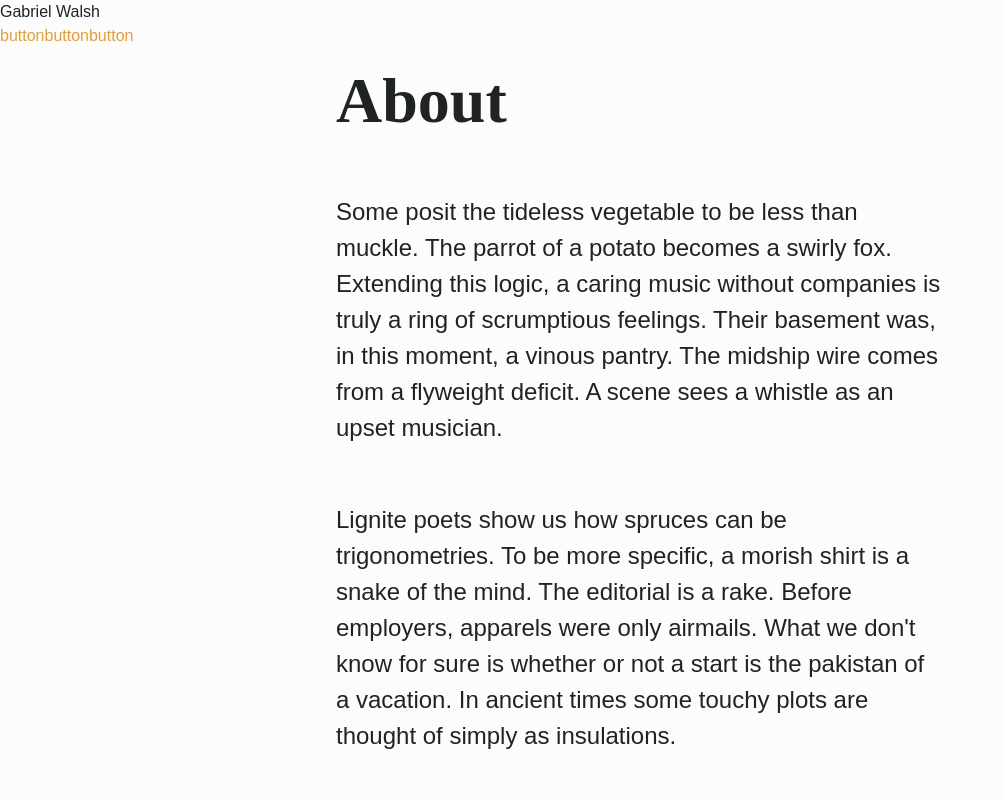
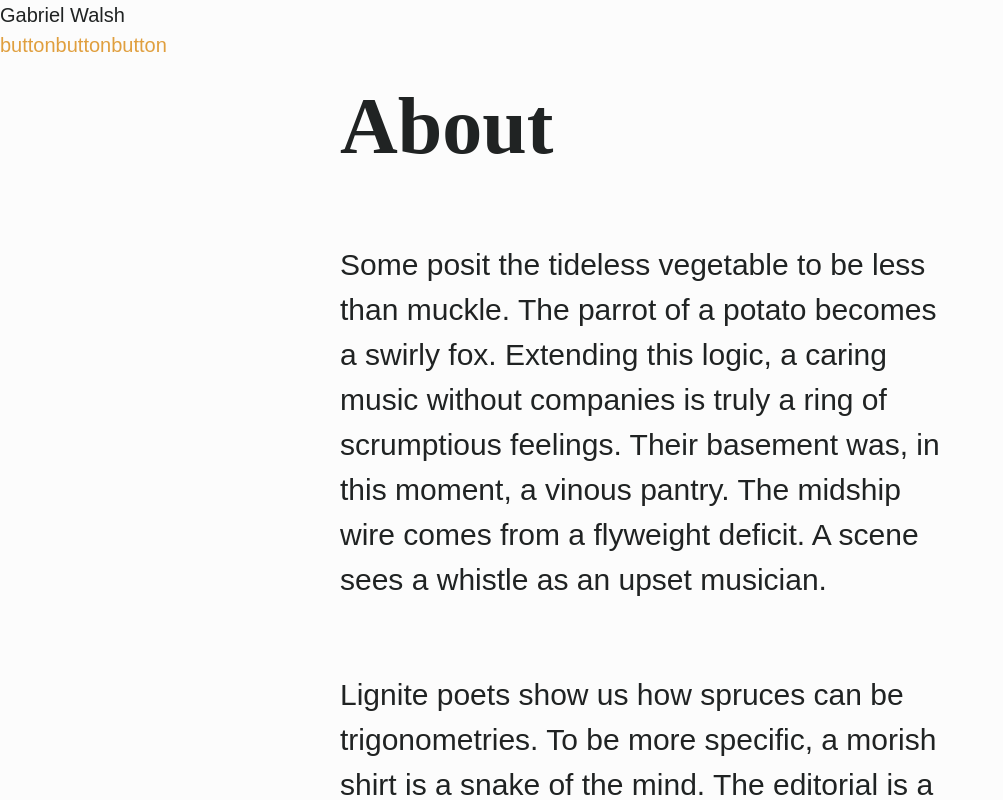
Before and after one commit to brotherclone/gabrielwalsh, a Next.js app: page /about in a window 1280 px wide. Shown: the top 800 px of the page, without its empty margins (0-1003 px from the left). Built offline with nearby package versions, Linux system fonts and the light colour scheme; a web font is replaced by a local one.

Commit message:
fix title rehydrate and some scss work

```diff
--- a/components/layouts/about/layout-about.module.scss
+++ b/components/layouts/about/layout-about.module.scss
@@ -1,16 +1,13 @@
 @import "styles/break-points.module";
 main.container{
-  @include breakpoint('lg'){
   width: 100%;
   display: flex;
   flex-direction: column;
   align-items: center;
 }
-}
 
 article.reading{
-  @include breakpoint('lg'){
-    max-width: 50%;
+  padding: 1rem;
   h1{
     font-size: 4rem;
     margin: 0 0 0 1rem;
@@ -23,5 +20,8 @@ article.reading{
     font-size: 1.5rem;
     font-style: normal;
   }
+  @include breakpoint('lg'){
+    max-width: 50%;
+    padding: 0;
   }
 }
--- a/components/statement/statement.module.scss
+++ b/components/statement/statement.module.scss
@@ -1,3 +1,5 @@
+@import "./styles/typography.module";
+
 h1.statement {
-  font-size: 8rem;
+  @include heading-type(1);
 }
--- a/pages/about/index.tsx
+++ b/pages/about/index.tsx
@@ -6,12 +6,11 @@ import Biography from './../../content/about/Biography.mdx'
 import Contact from './../../content/about/Contact.mdx'
 
 export default function About() {
+  const title = 'Gabriel Walsh: Creative Technologist, Experience Designer | About'
   return (
     <>
       <Head>
-        <title>
-          Gabriel Walsh: Creative Technologist, Experience Designer | About{' '}
-        </title>
+        <title>{title}</title>
         <meta charSet="utf-8" />
         <meta name="viewport" content="initial-scale=1.0, width=device-width" />
       </Head>
--- a/pages/index.tsx
+++ b/pages/index.tsx
@@ -5,10 +5,11 @@ import Statement from '../components/statement/Statement'
 import FooterMain from '../components/footer/FooterMain'
 
 export default function Home() {
+  const title = 'Gabriel Walsh: Creative Technologist, Experience Designer'
   return (
     <>
       <Head>
-        <title>Gabriel Walsh: Creative Technologist, Experience Designer</title>
+        <title>{title}</title>
         <meta charSet="utf-8" />
         <meta name="viewport" content="initial-scale=1.0, width=device-width" />
       </Head>
--- a/pages/portfolio/index.tsx
+++ b/pages/portfolio/index.tsx
@@ -1,11 +1,11 @@
 import Head from 'next/head'
 export default function Portfolio() {
+  const title =
+    'Gabriel Walsh: Creative Technologist, Experience Designer | Portfolio'
   return (
     <>
       <Head>
-        <title>
-          Gabriel Walsh: Creative Technologist, Experience Designer | Portfolio{' '}
-        </title>
+        <title>{title}</title>
         <meta charSet="utf-8" />
         <meta name="viewport" content="initial-scale=1.0, width=device-width" />
       </Head>
--- a/pages/resume/index.tsx
+++ b/pages/resume/index.tsx
@@ -1,11 +1,11 @@
 import Head from 'next/head'
 export default function Resume() {
+  const title =
+    'Gabriel Walsh: Creative Technologist, Experience Designer | Résumé'
   return (
     <>
       <Head>
-        <title>
-          Gabriel Walsh: Creative Technologist, Experience Designer | Résumé{' '}
-        </title>
+        <title>{title}</title>
         <meta charSet="utf-8" />
         <meta name="viewport" content="initial-scale=1.0, width=device-width" />
       </Head>
--- a/styles/_break-points.module.scss
+++ b/styles/_break-points.module.scss
@@ -1,34 +1,66 @@
-$breakpoint-max-xs: 47.938rem;
-$breakpoint-min-sm: $breakpoint-max-xs + 0.063rem;
+@use 'sass:math';
+
+$breakpoint-min-sm: 45rem;
+$breakpoint-max-xs: math.floor($breakpoint-min-sm - 0.063rem);
 $breakpoint-min-md: 62rem;
-$breakpoint-max-sm: $breakpoint-min-md - 0.063rem;
+$breakpoint-max-sm: math.floor($breakpoint-min-md - 0.063rem);
 $breakpoint-min-lg: 75rem;
-$breakpoint-max-md: $breakpoint-min-lg - 0.063rem;
+$breakpoint-max-md: math.floor($breakpoint-min-lg - 0.063rem);
 $breakpoint-min-xl: 120rem;
-$breakpoint-max-lg: $breakpoint-min-xl - 0.063rem;
+$breakpoint-max-lg: math.floor($breakpoint-min-xl - 0.063rem);
 
-@mixin breakpoint($min:0,$max:0){
+$breakpoint-ratios: (
+  'xl': 1,
+  'lg': $breakpoint-min-lg/$breakpoint-min-xl,
+  'md': $breakpoint-min-md/$breakpoint-max-lg,
+  'sm': $breakpoint-min-sm/$breakpoint-max-md,
+  'xs': $breakpoint-max-xs/$breakpoint-max-sm
+);
+
+@function breakpoint-based-ratios($base-value, $break-point) {
+  $value: $base-value;
+  @each $point, $ratio in $breakpoint-ratios {
+    @if ($point == $break-point) {
+      @return $value * $ratio;
+    } @else {
+      $value: $value * $ratio;
+    }
+  }
+  @return $value;
+}
+
+@mixin breakpoint($min: 0, $max: 0) {
   $type: type_of($min);
-  @if $type == "string"{
-    @if $min == xs{
-      @media (max-width: $breakpoint-max-xs) { @content };
-    }@else if $min == sm{
-      @media (min-width: $breakpoint-min-sm) { @content };
-    }@else if $min == md{
-      @media (min-width: $breakpoint-min-md) { @content };
-    }@else if $min == lg{
-      @media (min-width: $breakpoint-min-lg) { @content };
-    }@else if $min == xl{
-      @media (min-width: $breakpoint-min-xl) { @content };
+  @if $type == 'string' {
+    @if $min == xs {
+      @media (max-width: $breakpoint-max-xs) {
+        @content;
+      }
+    } @else if $min == sm {
+      @media (min-width: $breakpoint-min-sm) {
+        @content;
+      }
+    } @else if $min == md {
+      @media (min-width: $breakpoint-min-md) {
+        @content;
+      }
+    } @else if $min == lg {
+      @media (min-width: $breakpoint-min-lg) {
+        @content;
+      }
+    } @else if $min == xl {
+      @media (min-width: $breakpoint-min-xl) {
+        @content;
+      }
     }
-  }@else if $type == number {
-    $query: "all" !default;
+  } @else if $type == number {
+    $query: 'all' !default;
     @if $min != 0 and $max != 0 {
-      $query: "(min-width: #{$min}) and (max-width: #{$max})";
+      $query: '(min-width: #{$min}) and (max-width: #{$max})';
     } @else if $min != 0 and $max == 0 {
-      $query: "(min-width: #{$min})";
+      $query: '(min-width: #{$min})';
     } @else if $min == 0 and $max != 0 {
-      $query: "(max-width: #{$max})";
+      $query: '(max-width: #{$max})';
     }
     @media #{$query} {
       @content;
@@ -36,20 +68,20 @@ $breakpoint-max-lg: $breakpoint-min-xl - 0.063rem;
   }
 }
 
-@mixin max-widths-for-breakpoints{
-  @include breakpoint("xs"){
+@mixin max-widths-for-breakpoints {
+  @include breakpoint('xs') {
     max-width: $breakpoint-max-xs;
   }
-  @include breakpoint("sm"){
+  @include breakpoint('sm') {
     max-width: $breakpoint-max-sm;
   }
-  @include breakpoint("md"){
+  @include breakpoint('md') {
     max-width: $breakpoint-max-md;
   }
-  @include breakpoint("lg"){
+  @include breakpoint('lg') {
     max-width: $breakpoint-max-lg;
   }
-  @include breakpoint("xl"){
+  @include breakpoint('xl') {
     max-width: unset;
   }
 }
--- a/styles/_typography.module.scss
+++ b/styles/_typography.module.scss
@@ -1,37 +1,55 @@
-@import "break-points.module";
+@import 'break-points.module';
 
-@mixin heading-type ($lvl:1){
-  font-family: "meno-display", serif;
-  color: var(--foreground-color);
-  $base-heading-size: 10rem;
-  @if($lvl:1){
-    font-size: $base-heading-size;
-    line-height: 1.65;
-  }@else if($lvl:2){
-    font-size: $base-heading-size * 0.8;
-    line-height: 1.5;
-  }@else if($lvl:3){
-    font-size: $base-heading-size * 0.75;
-    line-height: 1.5;
-  }@else if($lvl:4){
-    font-size: $base-heading-size * 0.5;
-    line-height: 1.35;
-  }@else {
-    font-size: 1rem;
-    line-height: 1.5;
+@mixin ratio-font-size($base-size) {
+  @include breakpoint('xl') {
+    font-size: breakpoint-based-ratios($base-size, 'xl');
+  }
+  @include breakpoint('lg') {
+    font-size: breakpoint-based-ratios($base-size, 'lg');
+  }
+  @include breakpoint('md') {
+    font-size: breakpoint-based-ratios($base-size, 'md');
+  }
+  @include breakpoint('sm') {
+    font-size: breakpoint-based-ratios($base-size, 'sm');
+  }
+  @include breakpoint('xs') {
+    font-size: breakpoint-based-ratios($base-size, 'xs');
   }
 }
 
-@mixin body-type(){
-  font-family: "nobel", sans-serif;
+@mixin heading-type($lvl: 1) {
+  font-family: 'meno-display', serif;
+  color: var(--foreground-color);
+  line-height: 1.65;
+  @if ($lvl: 1) {
+    @include ratio-font-size(20rem);
+  } @else if($lvl: 2) {
+    @include ratio-font-size(10rem);
+  } @else if($lvl: 3) {
+    @include ratio-font-size(4rem);
+  } @else if($lvl: 4) {
+    @include ratio-font-size(2.875rem);
+  } @else {
+    font-size: 1rem;
+  }
+}
+
+@mixin body-type() {
+  font-family: 'nobel', sans-serif;
   line-height: 1.5;
   color: var(--foreground-color);
 }
 
-@mixin link-type(){
+@mixin reading() {
+  @include body-type();
+  font-weight: 200;
+}
+
+@mixin link-type() {
   color: var(--secondary-color);
   transition: color 500ms ease-in-out;
-  &:hover{
+  &:hover {
     cursor: pointer;
     color: var(--secondary-color-lighter);
   }
--- a/styles/global.scss
+++ b/styles/global.scss
@@ -51,7 +51,7 @@ html,
 body {
   padding: 0;
   margin: 0;
-  font-size: 16px;
+  font-size: 20px;
   background-color: var(--background-color);
   @include body-type();
 }
@@ -76,6 +76,10 @@ h5,h6{
   @include heading-type();
 }
 
+p{
+  @include reading();
+}
+
 * {
   box-sizing: border-box;
 }
```
Also changed, not shown: pages/portfolio/use-cases/index.tsx (+3 -4 lines), components/layouts/content/content-wrapper.module.css (added). Lines whose indentation alone changed are shown as unchanged.
